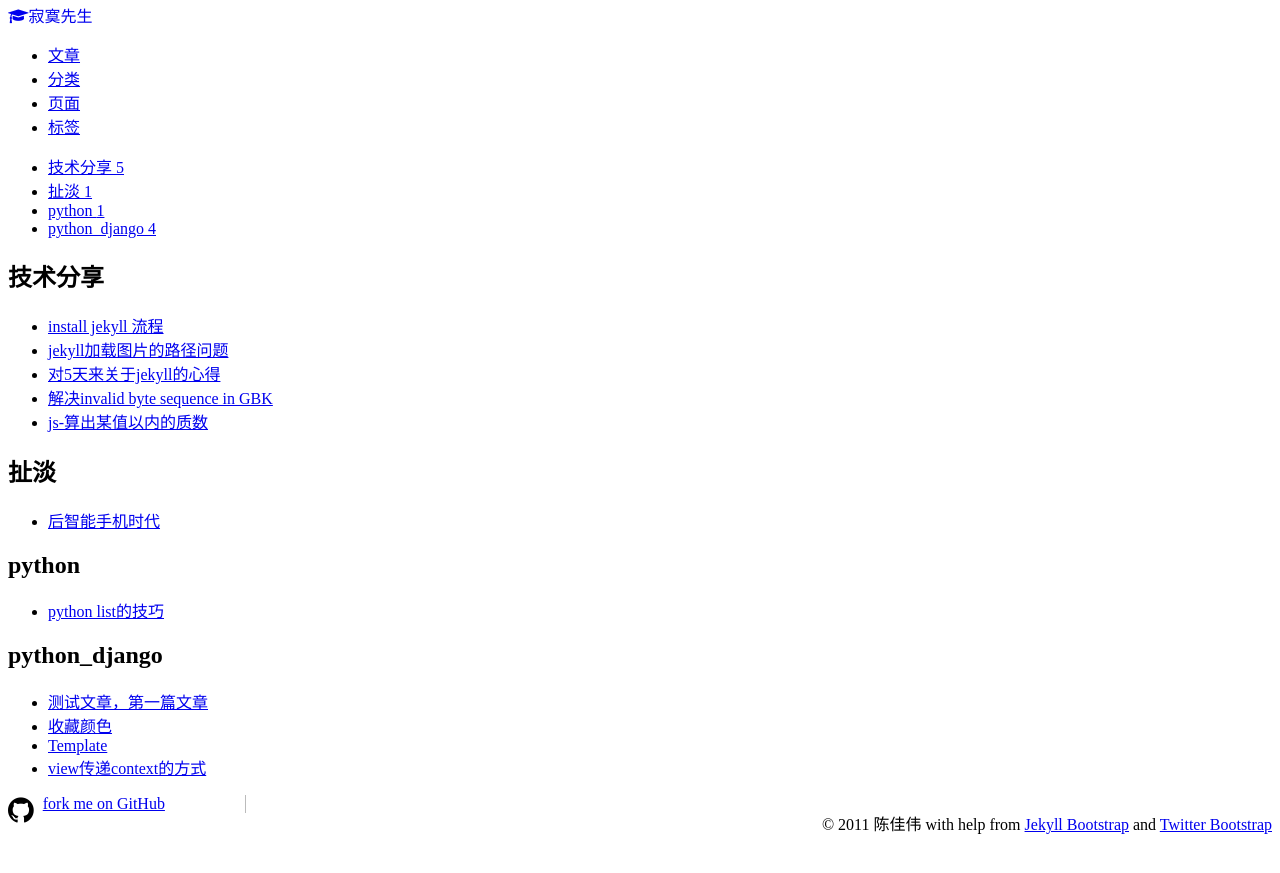
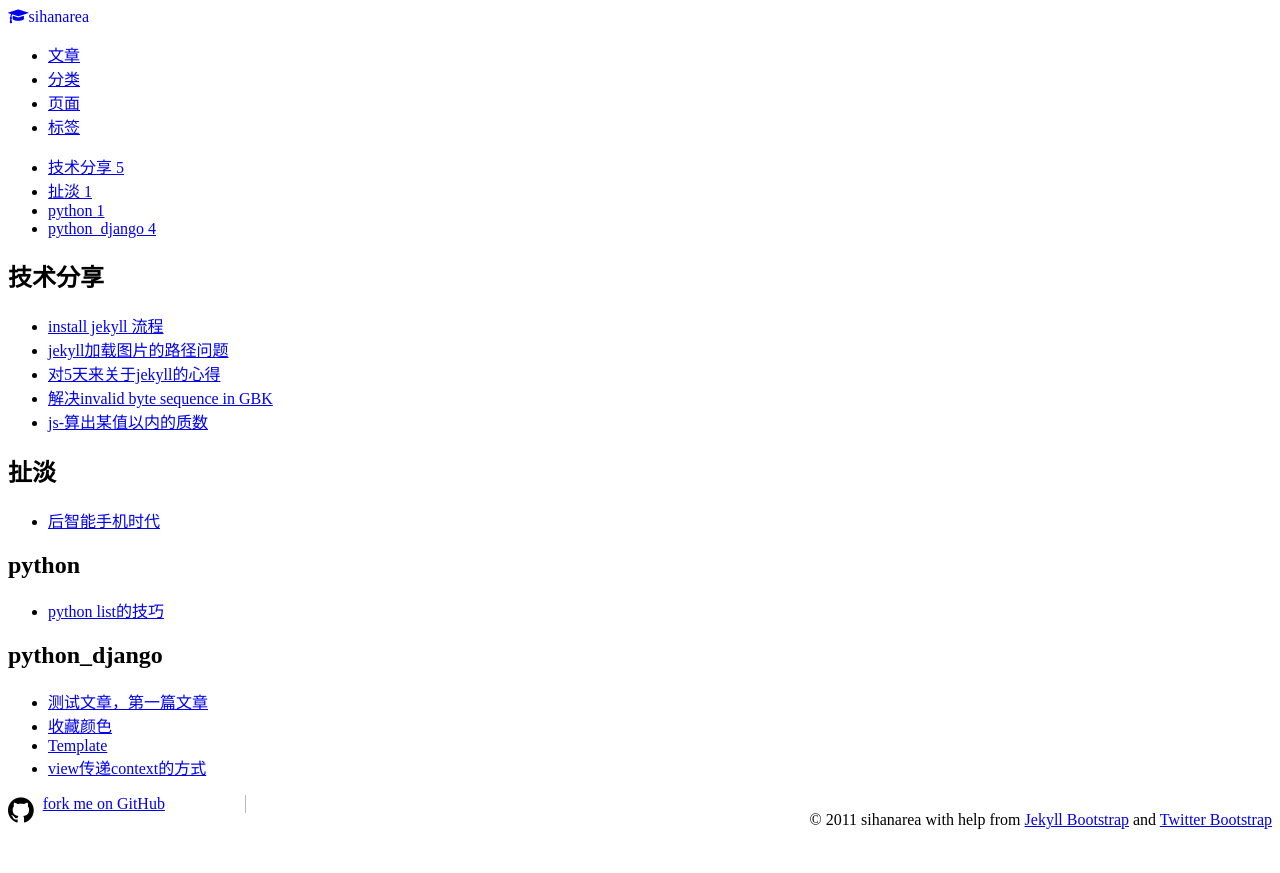
Before and after one commit to sihanarea/blog, a Jekyll site: the page built from categories.html, in a window 1280 px wide. Shown: the top 873 px of the page. Built offline with Jekyll 4.4.1, drawn with Linux system fonts in a browser that asks for light colours; nearby versions of some CDN libraries; Markdown is read by kramdown in place of the engine named in the settings.

Commit message:
修改名称

```diff
--- a/_config.yml
+++ b/_config.yml
@@ -10,12 +10,12 @@ safe: false
 # Themes are encouraged to use these universal variables
 # so be sure to set them if your theme uses them.
 #
-title : 寂寞先生
+title : sihanarea
 tagline: Site Tagline
 author :
-  name : 陈佳伟
+  name : sihanarea
   email : blah@email.test
-  github : username
+  github : sihanarea
   twitter : username
   feedburner : feedname
 
@@ -27,7 +27,7 @@ author :
 # Else if you are pushing to username.github.io, replace with your username.
 # Finally if you are pushing to a GitHub project page, include the project name at the end.
 #
-production_url : http://sihanarea.github.io/jekyll_demo
+production_url : http://sihanarea.github.io/blog
 
 # All Jekyll-Bootstrap specific configurations are namespaced into this hash
 #
```
